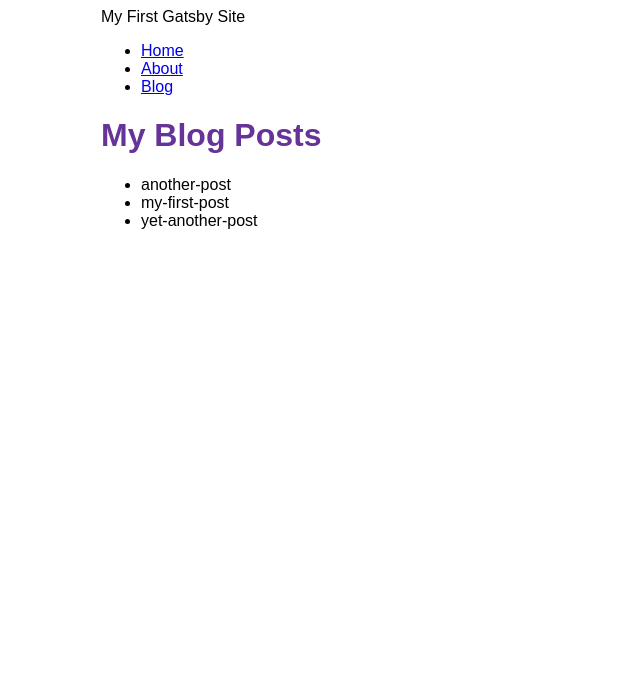
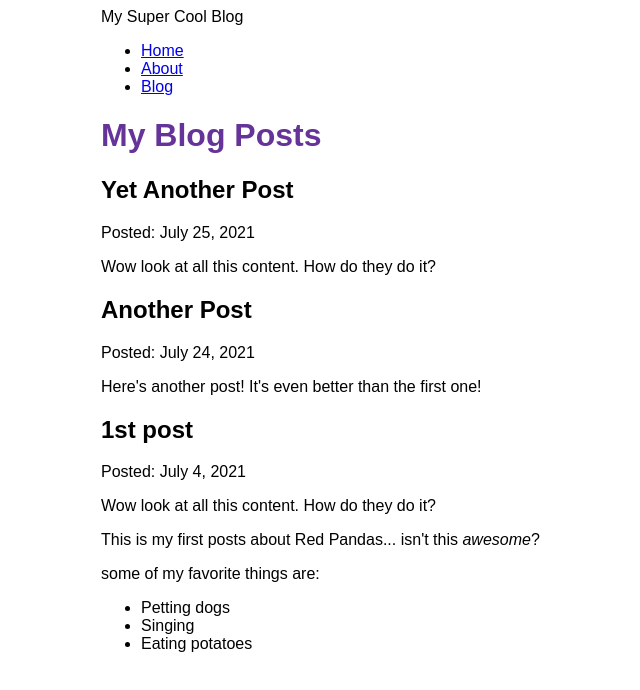
Before and after one commit to rodneycoyer/gatsby-tutorial, a Gatsby site: page /blog in a window 1280 px wide. Shown: the whole page, without its empty margins (214-854 px from the left). Built offline with nearby package versions, Linux system fonts and the light colour scheme; Gatsby itself is replaced by a stand-in of ours.

Commit message:
Finished Gatsby Tutorial Part 5

```diff
--- a/blog/another-post.mdx
+++ b/blog/another-post.mdx
@@ -0,0 +1,6 @@
+---
+title: "Another Post"
+date: "2021-07-24"
+---
+
+Here's another post! It's even better than the first one!
--- a/blog/my-first-post.mdx
+++ b/blog/my-first-post.mdx
@@ -0,0 +1,14 @@
+---
+title: "1st post"
+date: "2021-07-04"
+---
+
+Wow look at all this content. How do they do it?
+
+This is my first posts about Red Pandas... isn't this *awesome*?
+
+some of my favorite things are:
+
+* Petting dogs
+* Singing
+* Eating potatoes
--- a/blog/yet-another-post.mdx
+++ b/blog/yet-another-post.mdx
@@ -0,0 +1,6 @@
+---
+title: "Yet Another Post"
+date: "2021-07-25"
+---
+
+Wow look at all this content. How do they do it?
--- a/gatsby-config.js
+++ b/gatsby-config.js
@@ -1,16 +1,18 @@
 module.exports = {
   siteMetadata: {
-    title: "My First Gatsby Site",
+    title: "My Super Cool Blog",
   },
   plugins: [
+    "gatsby-plugin-gatsby-cloud",
     "gatsby-plugin-image",
     "gatsby-plugin-sharp",
     {
-      resolve: "gatsby-source-filesystem",
+      resolve: `gatsby-source-filesystem`,
       options: {
         name: `blog`,
-        path: `${__dirname}/blog`,
-      }
+        path: `${__dirname}/blog/`,
+      },
     },
+    "gatsby-plugin-mdx",
   ],
 };
--- a/package.json
+++ b/package.json
@@ -15,8 +15,12 @@
     "clean": "gatsby clean"
   },
   "dependencies": {
+    "@mdx-js/mdx": "^1.6.22",
+    "@mdx-js/react": "^1.6.22",
     "gatsby": "^3.13.1",
+    "gatsby-plugin-gatsby-cloud": "^3.2.0",
     "gatsby-plugin-image": "^1.14.0",
+    "gatsby-plugin-mdx": "^2.14.0",
     "gatsby-plugin-sharp": "^3.14.0",
     "gatsby-source-filesystem": "^3.14.0",
     "react": "^17.0.1",
--- a/src/pages/blog.js
+++ b/src/pages/blog.js
@@ -1,28 +1,36 @@
 import * as React from "react";
 import { graphql } from "gatsby";
+import { MDXRenderer } from 'gatsby-plugin-mdx'
 import Layout from "../components/layout";
 
 const BlogPage = ({ data }) => {
     return (
         <Layout pageTitle="My Blog Posts">
-            <ul>
             {
-                    data.allFile.nodes.map(node => (
-                        <li key={node.name}>
-                            {node.name}
-                        </li>
+                data.allMdx.nodes.map((node) => (
+                <article key={node.id}>
+                    <h2>{node.frontmatter.title}</h2>
+                    <p>Posted: {node.frontmatter.date}</p>
+                    <MDXRenderer>
+                        {node.body}
+                    </MDXRenderer>
+                </article>
                 ))
             }
-            </ul>
         </Layout>
     );
 }
 
-export const query = graphql `
+export const query = graphql`
   query {
-        allFile {
+    allMdx(sort: {fields: frontmatter___date, order: DESC}) {
       nodes {
-                name
+        frontmatter {
+          date(formatString: "MMMM D, YYYY")
+          title
+        }
+        id
+        body
       }
     }
   }
```
Also changed, not shown: 1 other file. Lines whose indentation alone changed are shown as unchanged.
